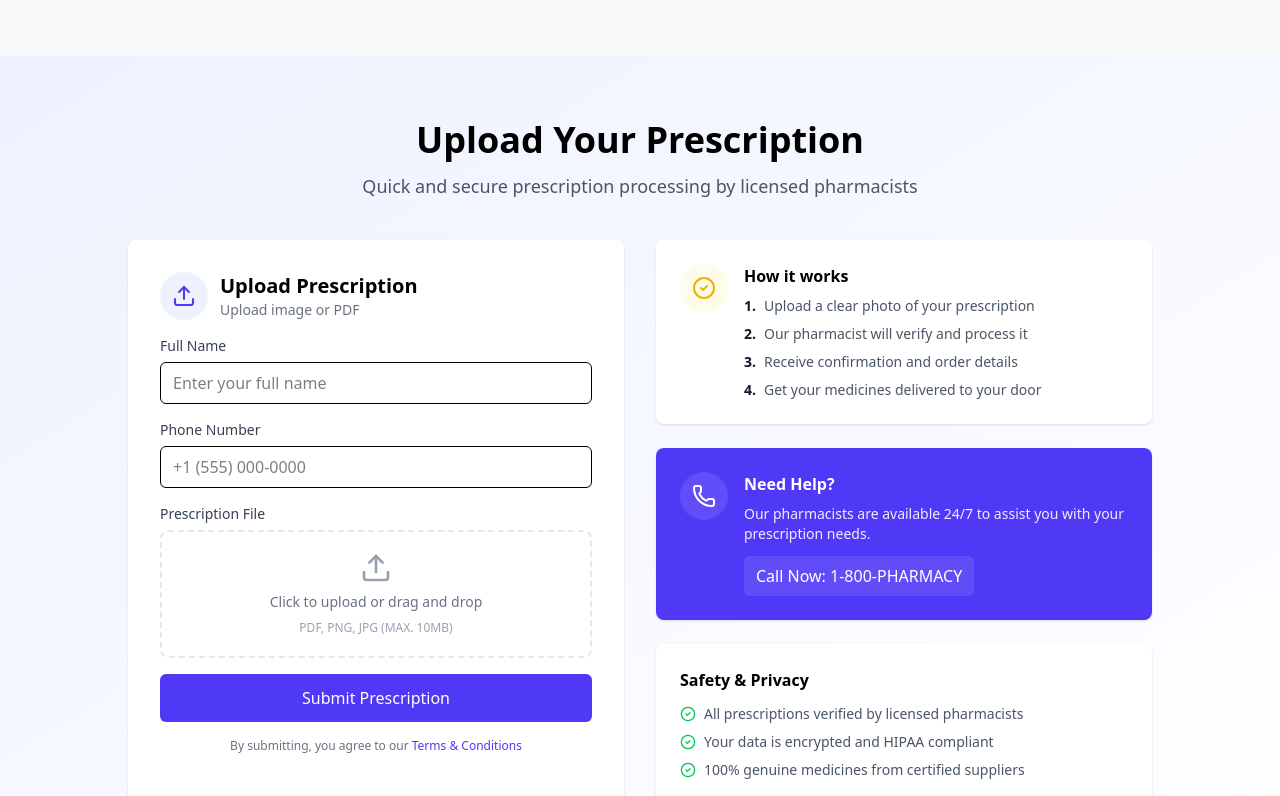
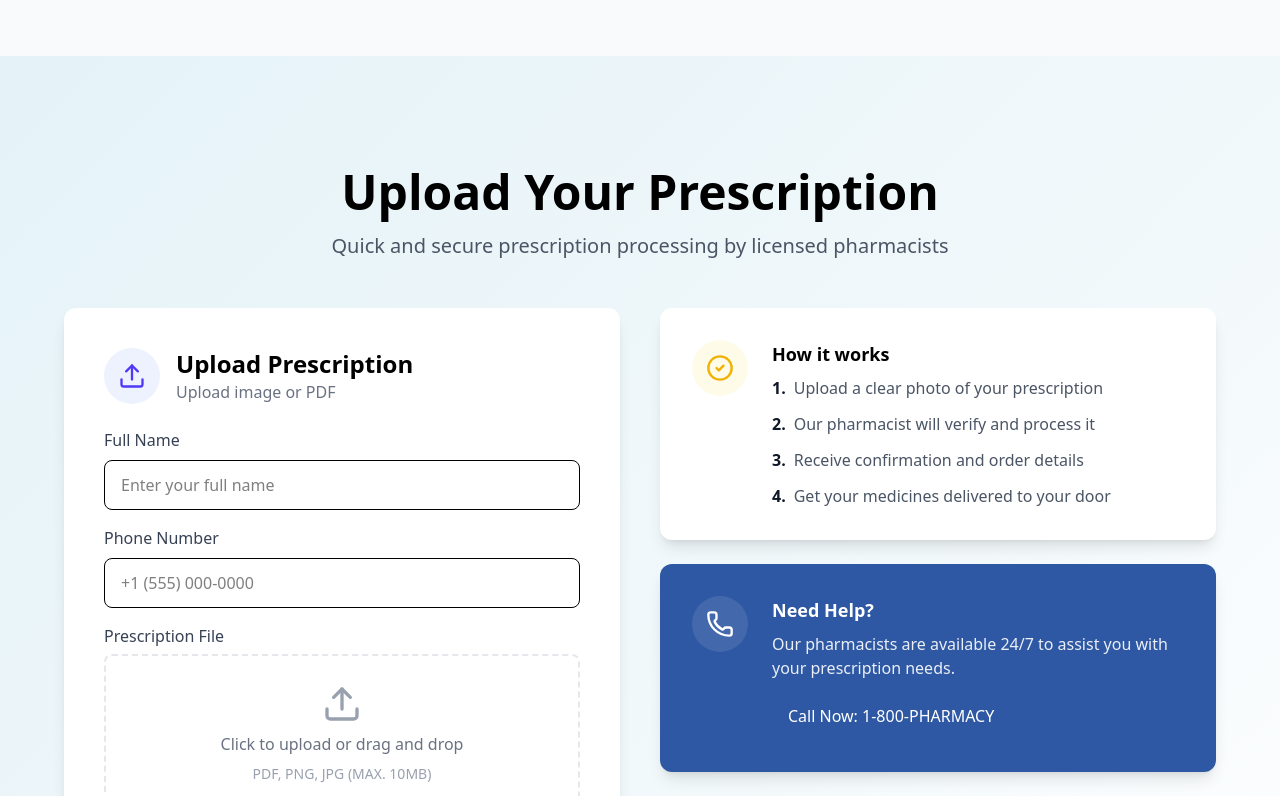
Before and after one commit to AmiruHoradagoda/pharmacy-frontend, a React (Vite) app: page / in a window 1280 px wide. Shown: the part 1300-2096 px from the top of the page. Built offline with nearby package versions, Linux system fonts and the light colour scheme.

Commit message:
feat: enhance UploadPrescription component with improved layout, styling, and user experience

```diff
--- a/src/components/UploadPrescription.jsx
+++ b/src/components/UploadPrescription.jsx
@@ -15,30 +15,38 @@ export function UploadPrescription() {
   };
 
   return (
-    <section className="py-12 md:py-16 bg-gradient-to-br from-indigo-50 to-white">
+    <section
+      className="py-16 md:py-28  border-border"
+      style={{
+        background:
+          "linear-gradient(135deg, rgba(37,150,190,0.12) 0%, rgba(37,150,190,0.06) 60%, rgba(255,255,255,1) 100%)",
+      }}
+    >
       <div className="container mx-auto px-4">
-        <div className="max-w-5xl mx-auto">
-          <div className="text-center mb-10">
-            <h2 className="text-3xl md:text-4xl font-bold mb-3">
+        <div className="max-w-6xl mx-auto">
+          <div className="text-center mb-12">
+            <h2 className="text-4xl md:text-5xl font-bold mb-4">
               Upload Your Prescription
             </h2>
-            <p className="text-gray-600 text-lg">
+            <p className="text-gray-600 text-xl">
               Quick and secure prescription processing by licensed pharmacists
             </p>
           </div>
 
-          <div className="grid md:grid-cols-2 gap-8">
-            <div className="p-8 bg-white rounded-lg shadow">
+          <div className="grid md:grid-cols-2 gap-10">
+            <div className="p-10 bg-white rounded-xl shadow-lg">
               <div className="space-y-6">
-                <div className="flex items-center gap-3 mb-4">
-                  <div className="h-12 w-12 rounded-full bg-indigo-50 flex items-center justify-center">
-                    <Upload className="h-6 w-6 text-indigo-600" />
+                <div className="flex items-center gap-4 mb-6">
+                  <div className="h-14 w-14 rounded-full bg-indigo-50 flex items-center justify-center">
+                    <Upload className="h-7 w-7 text-indigo-600" />
                   </div>
                   <div>
-                    <h3 className="font-semibold text-xl">
+                    <h3 className="font-semibold text-2xl">
                       Upload Prescription
                     </h3>
-                    <p className="text-sm text-gray-500">Upload image or PDF</p>
+                    <p className="text-base text-gray-500">
+                      Upload image or PDF
+                    </p>
                   </div>
                 </div>
 
@@ -46,21 +54,21 @@ export function UploadPrescription() {
                   <div>
                     <label
                       htmlFor="name"
-                      className="block text-sm font-medium text-gray-700"
+                      className="block text-base font-medium text-gray-700"
                     >
                       Full Name
                     </label>
                     <input
                       id="name"
                       placeholder="Enter your full name"
-                      className="mt-1.5 w-full px-3 py-2 border rounded-md focus:outline-none"
+                      className="mt-2 w-full px-4 py-3 border rounded-lg focus:outline-none text-base"
                     />
                   </div>
 
                   <div>
                     <label
                       htmlFor="phone"
-                      className="block text-sm font-medium text-gray-700"
+                      className="block text-base font-medium text-gray-700"
                     >
                       Phone Number
                     </label>
@@ -68,36 +76,36 @@ export function UploadPrescription() {
                       id="phone"
                       type="tel"
                       placeholder="+1 (555) 000-0000"
-                      className="mt-1.5 w-full px-3 py-2 border rounded-md focus:outline-none"
+                      className="mt-2 w-full px-4 py-3 border rounded-lg focus:outline-none text-base"
                     />
                   </div>
 
                   <div>
                     <label
                       htmlFor="prescription"
-                      className="block text-sm font-medium text-gray-700"
+                      className="block text-base font-medium text-gray-700"
                     >
                       Prescription File
                     </label>
                     <div className="mt-1.5">
                       <label
                         htmlFor="prescription"
-                        className="flex flex-col items-center justify-center w-full h-32 border-2 border-dashed border-gray-200 rounded-lg cursor-pointer hover:bg-gray-50 transition-colors"
+                        className="flex flex-col items-center justify-center w-full h-40 border-2 border-dashed border-gray-200 rounded-lg cursor-pointer hover:bg-gray-50 transition-colors"
                       >
                         {file ? (
                           <div className="flex items-center gap-2">
-                            <FileText className="h-5 w-5 text-indigo-600" />
-                            <span className="text-sm font-medium">
+                            <FileText className="h-6 w-6 text-indigo-600" />
+                            <span className="text-base font-medium">
                               {file.name}
                             </span>
                           </div>
                         ) : (
                           <div className="flex flex-col items-center gap-2">
-                            <Upload className="h-8 w-8 text-gray-400" />
-                            <span className="text-sm text-gray-500">
+                            <Upload className="h-10 w-10 text-gray-400" />
+                            <span className="text-base text-gray-500">
                               Click to upload or drag and drop
                             </span>
-                            <span className="text-xs text-gray-400">
+                            <span className="text-sm text-gray-400">
                               PDF, PNG, JPG (MAX. 10MB)
                             </span>
                           </div>
@@ -113,11 +121,11 @@ export function UploadPrescription() {
                     </div>
                   </div>
 
-                  <button className="w-full px-4 py-3 bg-indigo-600 text-white rounded-md hover:bg-indigo-700">
+                  <button className="w-full px-6 py-4 bg-[#2e58a3] text-white rounded-lg hover:bg-[#274a86] text-lg font-medium">
                     Submit Prescription
                   </button>
 
-                  <p className="text-xs text-gray-500 text-center">
+                  <p className="text-sm text-gray-500 text-center">
                     By submitting, you agree to our{" "}
                     <a href="#" className="text-indigo-600 hover:underline">
                       Terms & Conditions
@@ -128,28 +136,28 @@ export function UploadPrescription() {
             </div>
 
             <div className="space-y-6">
-              <div className="p-6 bg-white rounded-lg shadow">
-                <div className="flex gap-4">
-                  <div className="h-12 w-12 rounded-full bg-yellow-50 flex items-center justify-center flex-shrink-0">
-                    <CheckCircle2 className="h-6 w-6 text-yellow-500" />
+              <div className="p-8 bg-white rounded-xl shadow-lg">
+                <div className="flex gap-6">
+                  <div className="h-14 w-14 rounded-full bg-yellow-50 flex items-center justify-center flex-shrink-0">
+                    <CheckCircle2 className="h-7 w-7 text-yellow-500" />
                   </div>
                   <div>
-                    <h4 className="font-semibold mb-2">How it works</h4>
-                    <ol className="space-y-2 text-sm text-gray-600">
+                    <h4 className="font-semibold text-lg mb-2">How it works</h4>
+                    <ol className="space-y-3 text-base text-gray-600">
                       <li className="flex gap-2">
-                        <span className="font-semibold text-gray-900">1.</span>{" "}
+                        <span className="font-semibold text-gray-900">1.</span>
                         Upload a clear photo of your prescription
                       </li>
                       <li className="flex gap-2">
-                        <span className="font-semibold text-gray-900">2.</span>{" "}
+                        <span className="font-semibold text-gray-900">2.</span>
                         Our pharmacist will verify and process it
                       </li>
                       <li className="flex gap-2">
-                        <span className="font-semibold text-gray-900">3.</span>{" "}
+                        <span className="font-semibold text-gray-900">3.</span>
                         Receive confirmation and order details
                       </li>
                       <li className="flex gap-2">
-                        <span className="font-semibold text-gray-900">4.</span>{" "}
+                        <span className="font-semibold text-gray-900">4.</span>
                         Get your medicines delivered to your door
                       </li>
                     </ol>
@@ -157,39 +165,39 @@ export function UploadPrescription() {
                 </div>
               </div>
 
-              <div className="p-6 bg-indigo-600 text-white rounded-lg shadow">
-                <div className="flex gap-4">
-                  <div className="h-12 w-12 rounded-full bg-white/10 flex items-center justify-center flex-shrink-0">
-                    <Phone className="h-6 w-6" />
+              <div className="p-8 bg-[#2e58a3] text-white rounded-xl shadow-lg">
+                <div className="flex gap-6">
+                  <div className="h-14 w-14 rounded-full bg-white/10 flex items-center justify-center flex-shrink-0">
+                    <Phone className="h-7 w-7" />
                   </div>
                   <div>
-                    <h4 className="font-semibold mb-2">Need Help?</h4>
-                    <p className="text-sm text-white/90 mb-3">
+                    <h4 className="font-semibold text-lg mb-2">Need Help?</h4>
+                    <p className="text-base text-white/90 mb-3">
                       Our pharmacists are available 24/7 to assist you with your
                       prescription needs.
                     </p>
-                    <button className="px-3 py-2 bg-white/10 text-white rounded-md">
+                    <button className="px-4 py-3 bg-[#2e58a3] text-white rounded-md text-base hover:bg-[#274a86] focus:outline-none focus:ring-2 focus:ring-[#274a86] transition">
                       Call Now: 1-800-PHARMACY
                     </button>
                   </div>
                 </div>
               </div>
 
-              <div className="p-6 bg-white rounded-lg shadow">
-                <h4 className="font-semibold mb-3">Safety & Privacy</h4>
-                <ul className="space-y-2 text-sm text-gray-600">
-                  <li className="flex items-start gap-2">
-                    <CheckCircle2 className="h-4 w-4 text-green-500 mt-0.5 flex-shrink-0" />
+              <div className="p-8 bg-white rounded-xl shadow-lg">
+                <h4 className="font-semibold text-lg mb-3">Safety & Privacy</h4>
+                <ul className="space-y-3 text-base text-gray-600">
+                  <li className="flex items-start gap-3">
+                    <CheckCircle2 className="h-5 w-5 text-green-500 mt-0.5 flex-shrink-0" />
                     <span>
                       All prescriptions verified by licensed pharmacists
                     </span>
                   </li>
-                  <li className="flex items-start gap-2">
-                    <CheckCircle2 className="h-4 w-4 text-green-500 mt-0.5 flex-shrink-0" />
+                  <li className="flex items-start gap-3">
+                    <CheckCircle2 className="h-5 w-5 text-green-500 mt-0.5 flex-shrink-0" />
                     <span>Your data is encrypted and HIPAA compliant</span>
                   </li>
-                  <li className="flex items-start gap-2">
-                    <CheckCircle2 className="h-4 w-4 text-green-500 mt-0.5 flex-shrink-0" />
+                  <li className="flex items-start gap-3">
+                    <CheckCircle2 className="h-5 w-5 text-green-500 mt-0.5 flex-shrink-0" />
                     <span>100% genuine medicines from certified suppliers</span>
                   </li>
                 </ul>
```
